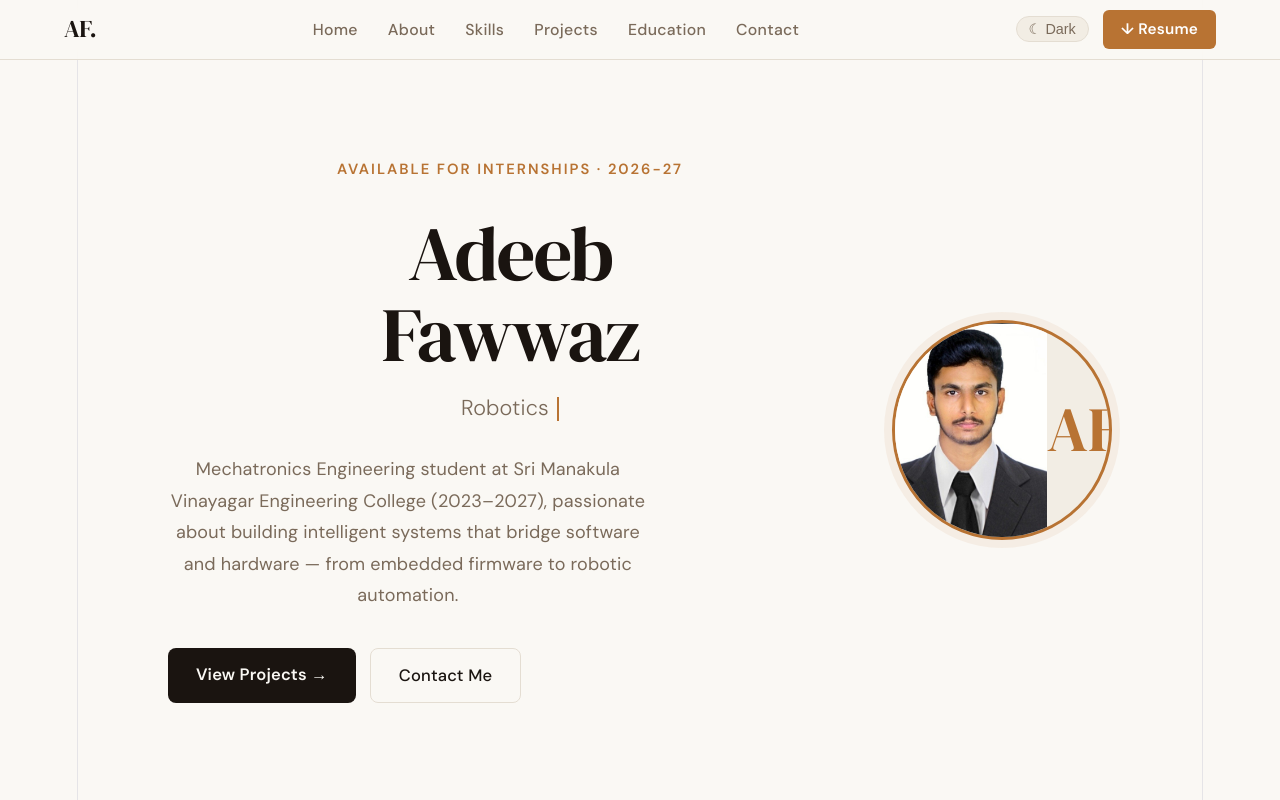
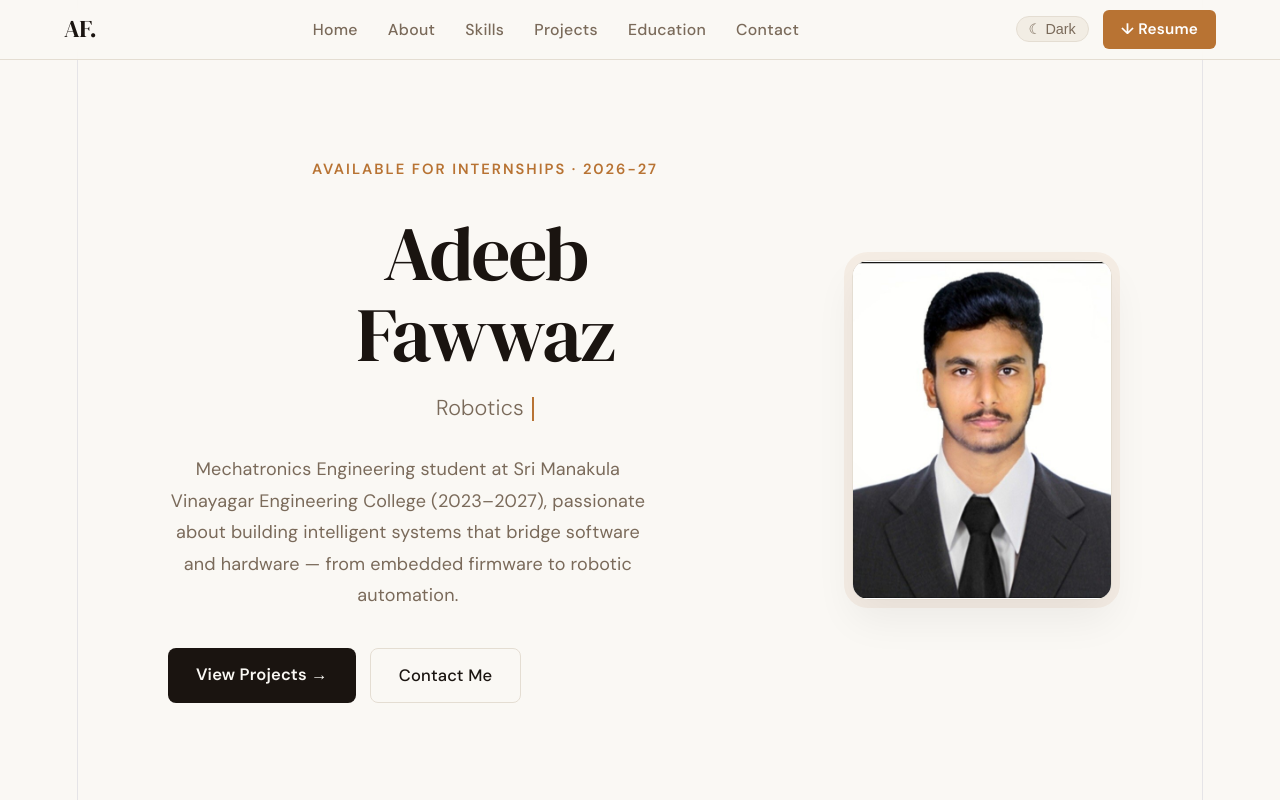
Before and after one commit to adeeb-fawwaz/FUTURE_FS_01, a React (Vite) app in the folder my-portfolio/: page / in a window 1280 px wide. Shown: the top 800 px of the page. Built offline with nearby package versions, Linux system fonts and the light colour scheme.

Commit message:
Add full photo

```diff
--- a/my-portfolio/src/Hero.jsx
+++ b/my-portfolio/src/Hero.jsx
@@ -229,7 +229,7 @@ export default function Hero() {
 
     .hero-inner {
       display: flex; justify-content: space-between; align-items: center;
-      width: 100%; gap: 40px; flex-wrap: wrap;
+      width: 100%; gap: 50px; flex-wrap: wrap;
     }
 
     .hero-text { flex: 1; min-width: 280px; }
@@ -267,18 +267,38 @@ export default function Hero() {
     }
     @keyframes blink { 50% { opacity: 0; } }
 
+    /* FIXED STYLES FOR FULL PORTRAIT IMAGE DISPLAY */
     .hero-avatar {
-      width: 220px; height: 220px; border-radius: 50%;
-      border: 3px solid ${theme.accent};
-      overflow: hidden; flex-shrink: 0;
-      background: ${theme.surface};
+      width: 260px;
+      height: 340px;
+      border-radius: 16px;
+      border: 1px solid ${theme.border};
+      overflow: hidden;
+      flex-shrink: 0;
+      background: #ffffff;
+      display: flex;
+      align-items: center;
+      justify-content: center;
+      position: relative;
+      animation: fadeUp 0.6s 0.3s both;
+      box-shadow: 0 20px 40px rgba(0, 0, 0, 0.06), 0 0 0 8px ${theme.accentBg};
+    }
+    .hero-avatar img {
+      width: 100%;
+      height: 100%;
+      object-fit: contain;
+      background-color: #ffffff;
+      z-index: 2;
+    }
+    .hero-avatar-fallback {
+      position: absolute;
+      top: 0; left: 0; right: 0; bottom: 0;
       display: flex; align-items: center; justify-content: center;
       font-family: 'DM Serif Display', serif;
       font-size: 3.5rem; color: ${theme.accent};
-      animation: fadeUp 0.6s 0.3s both;
-      box-shadow: 0 0 0 8px ${theme.accentBg};
+      background: ${theme.surface};
+      z-index: 1;
     }
-    .hero-avatar img { width: 100%; height: 100%; object-fit: cover; }
 
     .hero-bio {
       font-size: 1rem; color: ${theme.secondary}; max-width: 480px;
@@ -472,7 +492,7 @@ export default function Hero() {
       .hero-cta { justify-content: center; }
       .hero-bio { margin: 0 auto 28px; }
       .about-grid, .contact-grid { grid-template-columns: 1fr; }
-      .hero-avatar { width: 160px; height: 160px; font-size: 2.5rem; }
+      .hero-avatar { width: 200px; height: 260px; }
     }
   `;
 
@@ -536,8 +556,9 @@ export default function Hero() {
                 </a>
               </div>
             </div>
+
+            {/* RESOLVED AVATAR FRAME: Renders the full image cleanly without circle cut-offs */}
             <div className="hero-avatar">
-              {/* UPDATED ASSET LINK: Referencing verbatim filename string matching your system */}
               <img
                 src="/photo.jpg..jpg"
                 alt="Adeeb Fawwaz"
@@ -545,7 +566,7 @@ export default function Hero() {
                   e.currentTarget.style.display = "none";
                 }}
               />
-              AF
+              <div className="hero-avatar-fallback">AF</div>
             </div>
           </div>
         </div>
```
